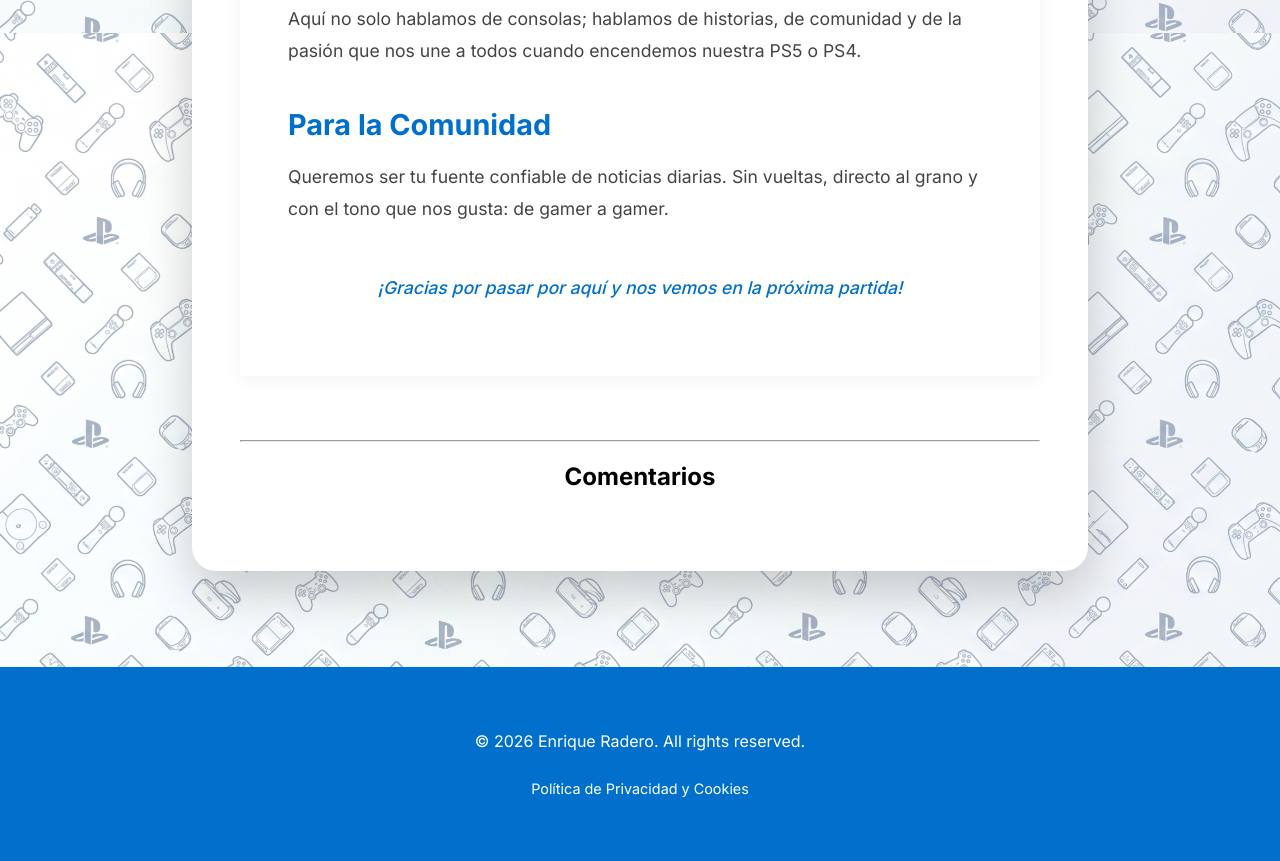
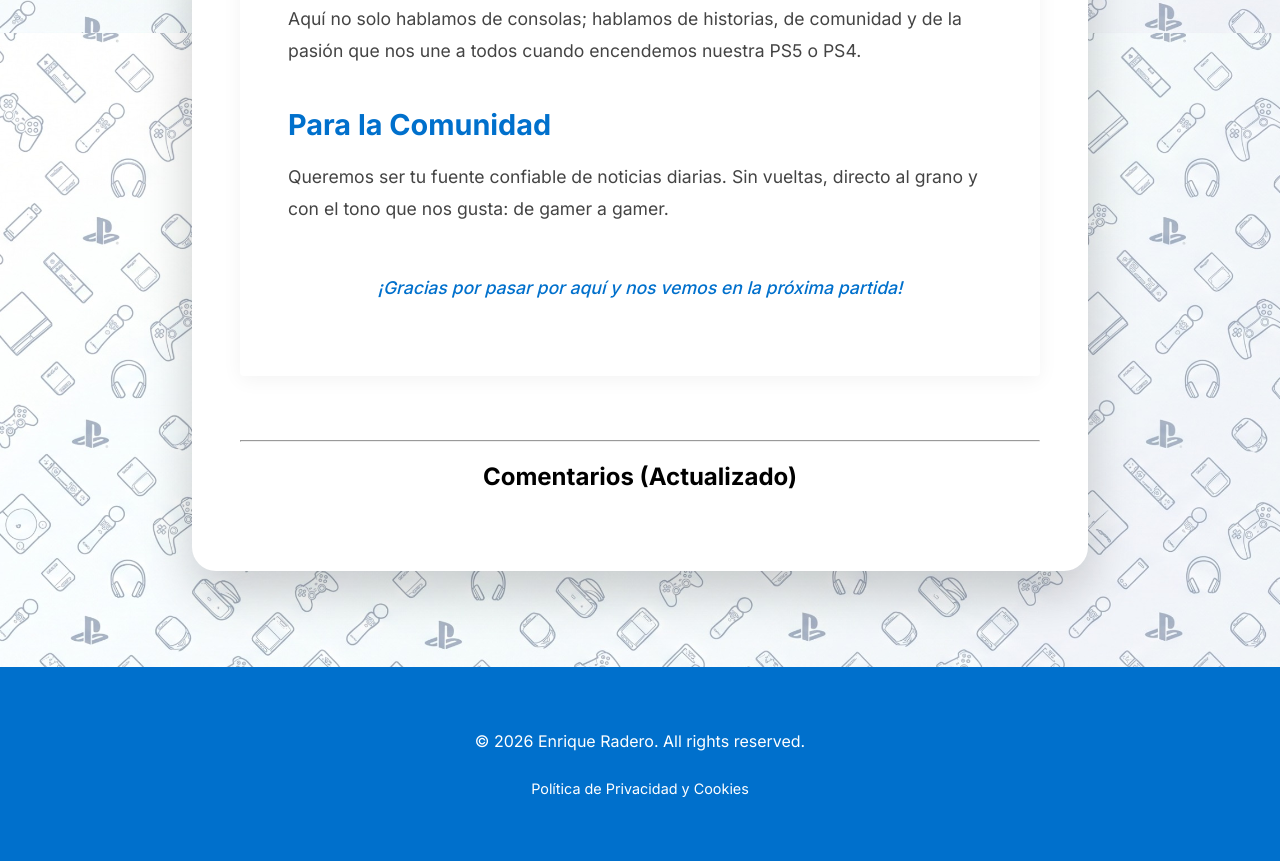
Before and after one commit to eradero/playstation-dailyblog, an Astro site in the folder frontend/: page /about in a window 1280 px wide. Shown: the part 767-1628 px from the top of the page. Built offline with nearby package versions, Linux system fonts and the light colour scheme; Astro itself is replaced by a stand-in of ours.

Commit message:
🚀 FORCE: Inline styles and text update to break cache

```diff
--- a/frontend/src/layouts/BlogPost.astro
+++ b/frontend/src/layouts/BlogPost.astro
@@ -89,7 +89,7 @@ const { title, description, pubDate, updatedDate, heroImage } = Astro.props;
 				<div class="container">
 					<article>
 
-				<div class="prose">
+				<div class="prose" style="background-color: white !important; display: block; position: relative; z-index: 10; padding: 3rem; border-radius: 24px; box-shadow: 0 20px 50px rgba(0,0,0,0.2);">
 				<div class="hero-image">
 					{heroImage && <img class="hero-img-tag" src={heroImage} alt="" />}
 				</div>
@@ -110,7 +110,7 @@ const { title, description, pubDate, updatedDate, heroImage } = Astro.props;
 					<slot />
                     <div style="margin-top: 4rem;">
                         <hr />
-                        <h2 style="text-align: center; margin-bottom: 2rem;">Comentarios</h2>
+                        <h2 style="text-align: center; margin-bottom: 2rem;">Comentarios (Actualizado)</h2>
                         <script src="https://utteranc.es/client.js"
                                 repo="eradero/playstation-dailyblog"
                                 issue-term="pathname"
```
